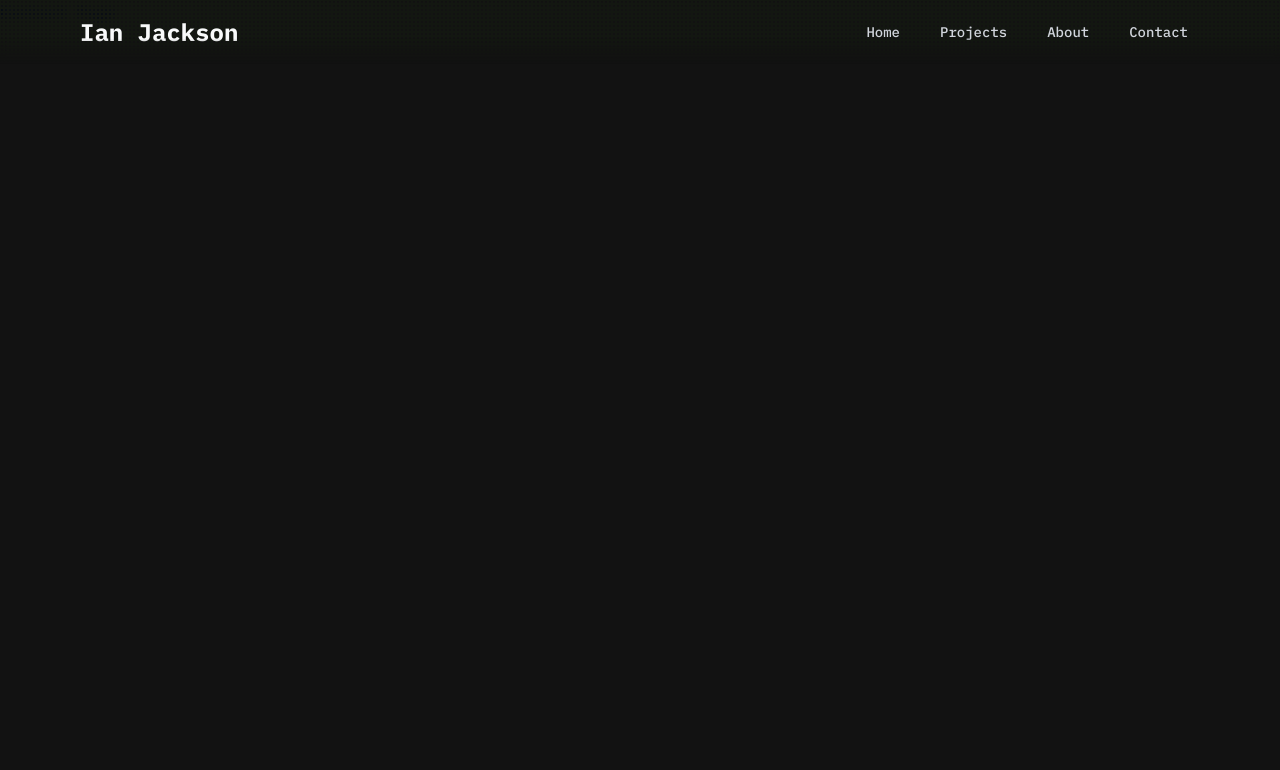
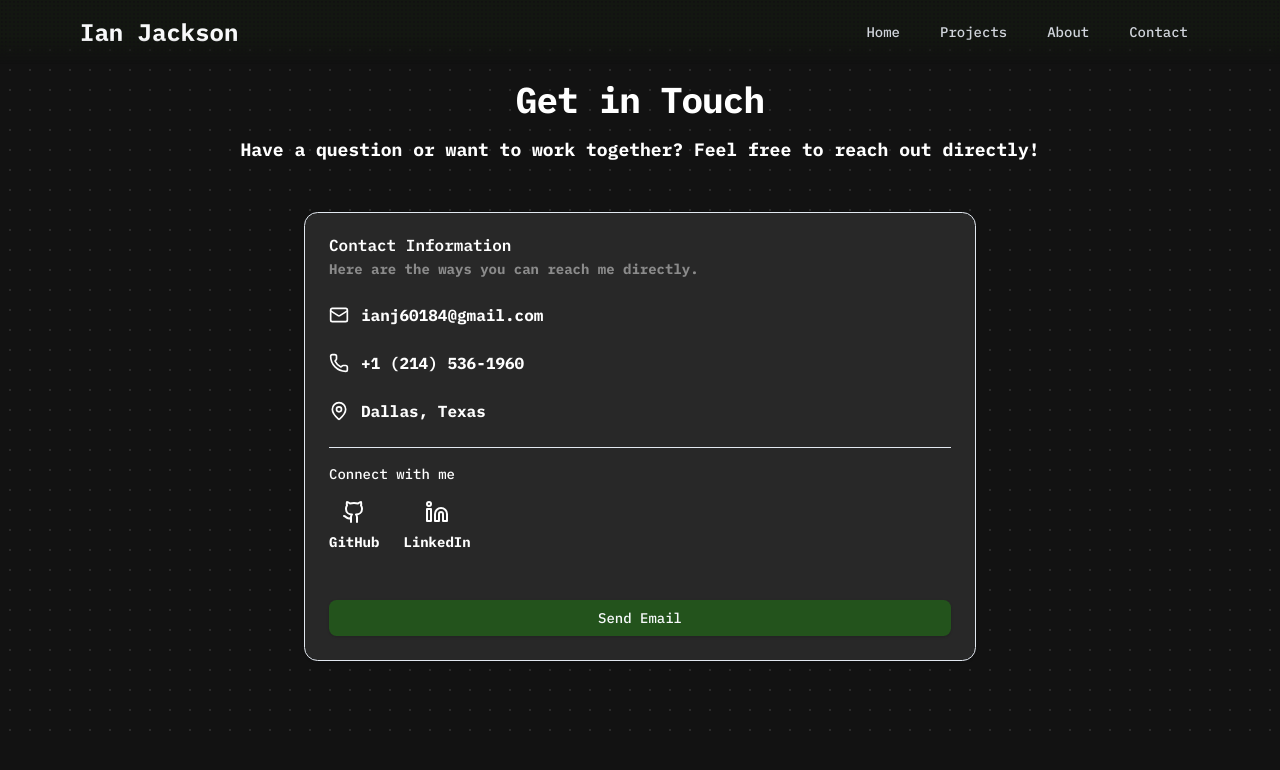
Before and after one commit to Ianj751/Updated-Portfolio, a React (Vite) app: page /contact in a window 1280 px wide. Shown: the top 770 px of the page. Built offline with nearby package versions, Linux system fonts and the light colour scheme.

Commit message:
Implemented Contact Page and more color tweaks

```diff
--- a/index.html
+++ b/index.html
@@ -2,9 +2,13 @@
 <html lang="en">
   <head>
     <meta charset="UTF-8" />
-    <link rel="icon" type="image/svg+xml" href="/vite.svg" />
+    <link
+      rel="icon"
+      type="image/svg+xml"
+      href="/happy-smiley-svgrepo-com.svg"
+    />
     <meta name="viewport" content="width=device-width, initial-scale=1.0" />
-    <title>Vite + React + TS</title>
+    <title>Ian J Porfolio</title>
     <style>
       @import url("https://fonts.googleapis.com/css2?family=IBM+Plex+Mono:ital,wght@0,100;0,200;0,300;0,400;0,500;0,600;0,700;1,100;1,200;1,300;1,400;1,500;1,600;1,700&display=swap");
     </style>
--- a/src/App.tsx
+++ b/src/App.tsx
@@ -9,6 +9,7 @@ import ContactPage from "./pages/ContactPage";
 
 import Navbar from "./components/Navbar";
 import { AnimatePresence } from "framer-motion";
+import ErrorPage from "./pages/ErrorPage";
 
 const Animated = () => {
   return (
@@ -20,6 +21,7 @@ const Animated = () => {
           <Route path="/projects" element={<ProjectsPage />} />
           <Route path="/about" element={<AboutPage />} />
           <Route path="/contact" element={<ContactPage />} />
+          <Route path="*" element={<ErrorPage />} />
         </Routes>
       </AnimatePresence>
     </>
--- a/src/components/ProjectCard.tsx
+++ b/src/components/ProjectCard.tsx
@@ -1,5 +1,6 @@
 import { Card, CardContent, CardFooter } from "@/components/ui/card";
 import { Github } from "lucide-react";
+import { motion } from "framer-motion";
 
 export interface ProjectCardProps {
   title: string;
@@ -16,7 +17,15 @@ export default function ProjectCard({
   link,
   tags,
 }: ProjectCardProps) {
+  let index = 0;
   return (
+    <motion.div
+      key={(index += 1)}
+      initial={{ opacity: 0, y: 20 }}
+      whileInView={{ opacity: 1, y: 0 }}
+      viewport={{ once: true }}
+      transition={{ duration: 0.5, delay: index * 0.1 }}
+    >
       <Card className="!border-none overflow-hidden bg-surface-tonal-a10 flex-1/2  shadow-sm hover:shadow-xl raise">
         <div className="relative aspect-video">
           <img
@@ -51,5 +60,6 @@ export default function ProjectCard({
           </a>
         </CardFooter>
       </Card>
+    </motion.div>
   );
 }
--- a/src/components/Skills.tsx
+++ b/src/components/Skills.tsx
@@ -27,14 +27,6 @@ const SkillIcon = ({
 
 const skills = [
   {
-    icon: Code,
-    name: "Frontend Development",
-    tech: "React TS, HTML/CSS",
-    description:
-      "Building responsive and interactive user interfaces with modern React features with optimal performance.",
-    color: "text-blue-500",
-  },
-  {
     icon: Server,
     name: "Backend Development",
     tech: "Go, Python, Java, Spring Boot",
@@ -57,6 +49,14 @@ const skills = [
     description:
       "Designing and implementing efficient database schemas and queries for optimal data management.",
     color: "text-purple-500",
+  },
+  {
+    icon: Code,
+    name: "Frontend Development",
+    tech: "React TS, HTML/CSS",
+    description:
+      "Building responsive and interactive user interfaces with modern React features with optimal performance.",
+    color: "text-blue-500",
   },
   {
     icon: GitBranch,
@@ -105,7 +105,7 @@ export default function Skills() {
               viewport={{ once: true }}
               transition={{ duration: 0.5, delay: index * 0.1 }}
             >
-              <div className="bg-green-950 p-6 rounded-xl shadow-lg hover:shadow-xl transition-all duration-300 group">
+              <div className="bg-surface-tonal-a10 p-6 rounded-xl shadow-lg hover:shadow-xl transition-all duration-300 group">
                 <div className="flex items-center mb-4">
                   <SkillIcon icon={skill.icon} color={skill.color} />
                   <div className="ml-4">
--- /dev/null
+++ b/src/components/ui/input.tsx
@@ -0,0 +1,21 @@
+import * as React from "react"
+
+import { cn } from "@/lib/utils"
+
+function Input({ className, type, ...props }: React.ComponentProps<"input">) {
+  return (
+    <input
+      type={type}
+      data-slot="input"
+      className={cn(
+        "border-input file:text-foreground placeholder:text-muted-foreground selection:bg-primary selection:text-primary-foreground flex h-9 w-full min-w-0 rounded-md border bg-transparent px-3 py-1 text-base shadow-xs transition-[color,box-shadow] outline-none file:inline-flex file:h-7 file:border-0 file:bg-transparent file:text-sm file:font-medium disabled:pointer-events-none disabled:cursor-not-allowed disabled:opacity-50 md:text-sm",
+        "focus-visible:border-ring focus-visible:ring-ring/50 focus-visible:ring-[3px]",
+        "aria-invalid:ring-destructive/20 dark:aria-invalid:ring-destructive/40 aria-invalid:border-destructive",
+        className
+      )}
+      {...props}
+    />
+  )
+}
+
+export { Input }
--- /dev/null
+++ b/src/components/ui/textarea.tsx
@@ -0,0 +1,18 @@
+import * as React from "react"
+
+import { cn } from "@/lib/utils"
+
+function Textarea({ className, ...props }: React.ComponentProps<"textarea">) {
+  return (
+    <textarea
+      data-slot="textarea"
+      className={cn(
+        "border-input placeholder:text-muted-foreground focus-visible:border-ring focus-visible:ring-ring/50 aria-invalid:ring-destructive/20 dark:aria-invalid:ring-destructive/40 aria-invalid:border-destructive flex field-sizing-content min-h-16 w-full rounded-md border bg-transparent px-3 py-2 text-base shadow-xs transition-[color,box-shadow] outline-none focus-visible:ring-[3px] disabled:cursor-not-allowed disabled:opacity-50 md:text-sm",
+        className
+      )}
+      {...props}
+    />
+  )
+}
+
+export { Textarea }
--- a/src/pages/AboutPage.tsx
+++ b/src/pages/AboutPage.tsx
@@ -19,11 +19,21 @@ function AboutPage() {
                 Hi there! I'm Ian Jackson, a passionate Computer Science student
                 with a keen interest in cloud computing. My journey in
                 technology began with a curiosity about how things work and
-                evolved into a love for coding and innovation. I've worked on
-                various projects, including an incoming internship at nCino. I'm
-                eager to explore the endless possibilities in cloud computing
-                and always open to new opportunities and discussions. Feel free
-                to reach out on LinkedIn or via email at ianj60184@gmail.com.
+                solving problems; this evolved into a love for coding and
+                innovation. I've worked on various personal and school projects,
+                including an incoming internship at nCino. I'm eager to explore
+                the endless possibilities in Computer Science and always open to
+                new opportunities and discussions. Feel free to reach out on
+                <a
+                  href="https://www.linkedin.com/in/ian-jackson-b67b39288/"
+                  target="_blank"
+                >
+                  {" LinkedIn "}
+                </a>
+                or via email at
+                <a href="mailto:ianj60184@gmail.com" target="_blank">
+                  {" ianj60184@gmail.com "}
+                </a>
               </p>
               <p className="">
                 When I'm not coding, you can find me exploring new technologies,
@@ -33,7 +43,7 @@ function AboutPage() {
             <div className="flex justify-center">
               <img
                 src="/IanJacksonFace2.png"
-                alt="John Doe"
+                alt="Ian Jackson"
                 width={400}
                 height={400}
                 className="rounded-full shadow-lg backdrop-blur-2xl"
--- a/src/pages/ContactPage.tsx
+++ b/src/pages/ContactPage.tsx
@@ -1,9 +1,80 @@
-function ContactPage() {
+import { Button } from "@/components/ui/button";
+import {
+  Card,
+  CardContent,
+  CardDescription,
+  CardHeader,
+  CardTitle,
+} from "@/components/ui/card";
+import { Mail, Phone, MapPin, Github, Linkedin } from "lucide-react";
+
+export default function ContactPage() {
   return (
-    <>
-      <h1>Contact Page</h1>
-    </>
+    <div className="container mx-auto px-4 py-20 ">
+      <div className="text-center mb-12">
+        <h1 className="text-4xl font-bold tracking-tight text-white">
+          Get in Touch
+        </h1>
+        <p className="mt-4 text-lg text-white">
+          Have a question or want to work together? Feel free to reach out
+          directly!
+        </p>
+      </div>
+
+      <div className="max-w-2xl mx-auto ">
+        <Card className="bg-surface-a10 text-white">
+          <CardHeader>
+            <CardTitle>Contact Information</CardTitle>
+            <CardDescription className="text-surface-a50">
+              Here are the ways you can reach me directly.
+            </CardDescription>
+          </CardHeader>
+          <CardContent className="space-y-6">
+            <div className="flex items-center gap-3">
+              <Mail className="h-5 w-5 text-white" />
+              <p>ianj60184@gmail.com</p>
+            </div>
+            <div className="flex items-center gap-3">
+              <Phone className="h-5 w-5 text-white" />
+              <p>+1 (214) 536-1960</p>
+            </div>
+            <div className="flex items-center gap-3">
+              <MapPin className="h-5 w-5 text-white" />
+              <p>Dallas, Texas</p>
+            </div>
+
+            <div className="pt-4 border-t">
+              <h3 className="text-sm font-medium mb-4">Connect with me</h3>
+              <div className="flex gap-6">
+                <a
+                  href="https://github.com/Ianj751"
+                  target="_blank"
+                  rel="noopener noreferrer"
+                  className="flex flex-col items-center gap-2 hover:text-[#121e2f] transition-colors"
+                >
+                  <Github className="h-6 w-6" />
+                  <span className="text-sm">GitHub</span>
+                </a>
+                <a
+                  href="https://www.linkedin.com/in/ian-jackson-b67b39288/"
+                  target="_blank"
+                  rel="noopener noreferrer"
+                  className="flex flex-col items-center gap-2 hover:text-[#66a4e0] transition-colors"
+                >
+                  <Linkedin className="h-6 w-6" />
+                  <span className="text-sm">LinkedIn</span>
+                </a>
+              </div>
+            </div>
+
+            <div className="pt-6">
+              <Button className="w-full bg-primary-a10" asChild>
+                <a href="mailto:ianj60184@gmail.com">Send Email</a>
+              </Button>
+            </div>
+          </CardContent>
+        </Card>
+      </div>
+    </div>
   );
 }
-
-export default ContactPage;
--- /dev/null
+++ b/src/pages/ErrorPage.tsx
@@ -0,0 +1,43 @@
+import { Button } from "@/components/ui/button";
+import { useNavigate } from "react-router-dom";
+import { Home } from "lucide-react";
+
+function ErrorPage() {
+  const navigate = useNavigate();
+
+  return (
+    <div className="min-h-screen  flex items-center justify-center px-4">
+      <div className="text-center max-w-2xl mx-auto">
+        <div className="relative mb-8">
+          <h1 className="text-9xl font-bold text-white mb-4 animate-pulse">
+            404
+          </h1>
+        </div>
+
+        <div className="relative inline-block mb-8">
+          <div className="absolute inset-0 bg-primary-a10 blur-xl opacity-50 animate-spin-slow rounded-full"></div>
+          <p className="text-2xl text-white relative z-10 font-semibold">
+            Oops, this page is missing.
+          </p>
+        </div>
+
+        <div className="space-y-6 relative z-10">
+          <p className="text-lg text-gray-300">Click below to return Home</p>
+
+          <div>
+            <Button
+              variant="secondary"
+              className="mt-4 bg-primary-a0 text-white"
+              onClick={() => navigate("/")}
+            >
+              <Home className="h-4 w-4 mr-2" />
+              Home
+            </Button>
+          </div>
+        </div>
+      </div>
+    </div>
+  );
+}
+
+export default ErrorPage;
```
Also changed, not shown: public/happy-smiley-svgrepo-com.svg (added). Lines whose indentation alone changed are shown as unchanged.
